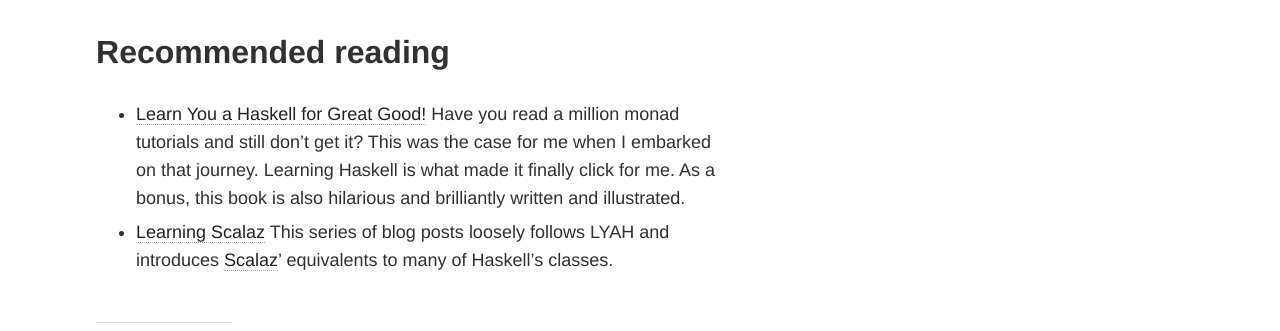
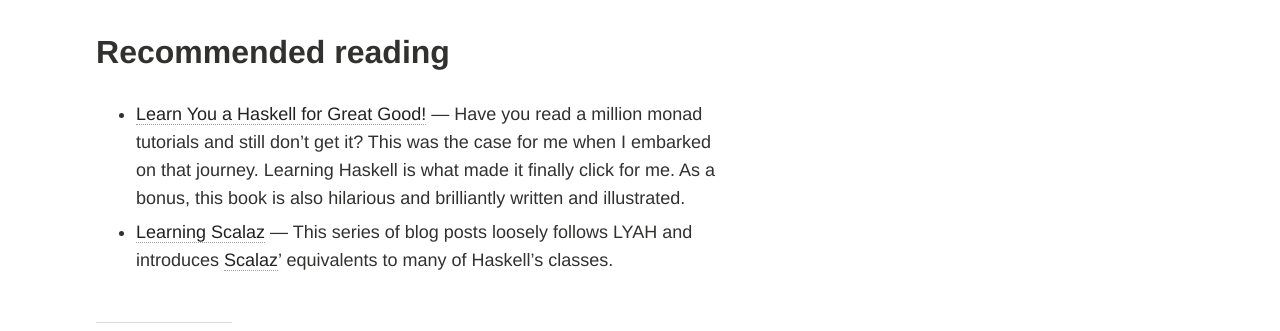
Before and after one commit to devth/devth.github.com, a Jekyll site: the page built from overture.md, in a window 1280 px wide. Shown: the part 750-1081 px from the top of the page. Built offline with Jekyll 4.4.1, drawn with Linux system fonts in a browser that asks for light colours.

Commit message:
Add mdashes on recommended reading

```diff
--- a/overture.md
+++ b/overture.md
@@ -19,11 +19,11 @@
 ## Recommended reading
 
 - [Learn You a Haskell for Great Good!](http://learnyouahaskell.com/chapters)
-  Have you read a million monad tutorials and still don't get it? This was the
+  — Have you read a million monad tutorials and still don't get it? This was the
   case for me when I embarked on that journey. Learning Haskell is what made it
   finally click for me. As a bonus, this book is also hilarious and brilliantly
   written and illustrated.
 - [Learning Scalaz](http://eed3si9n.com/learning-scalaz/)
-  This series of blog posts loosely follows LYAH and introduces
+  — This series of blog posts loosely follows LYAH and introduces
   [Scalaz](https://github.com/scalaz/scalaz)' equivalents to many of Haskell's
   classes.
```
